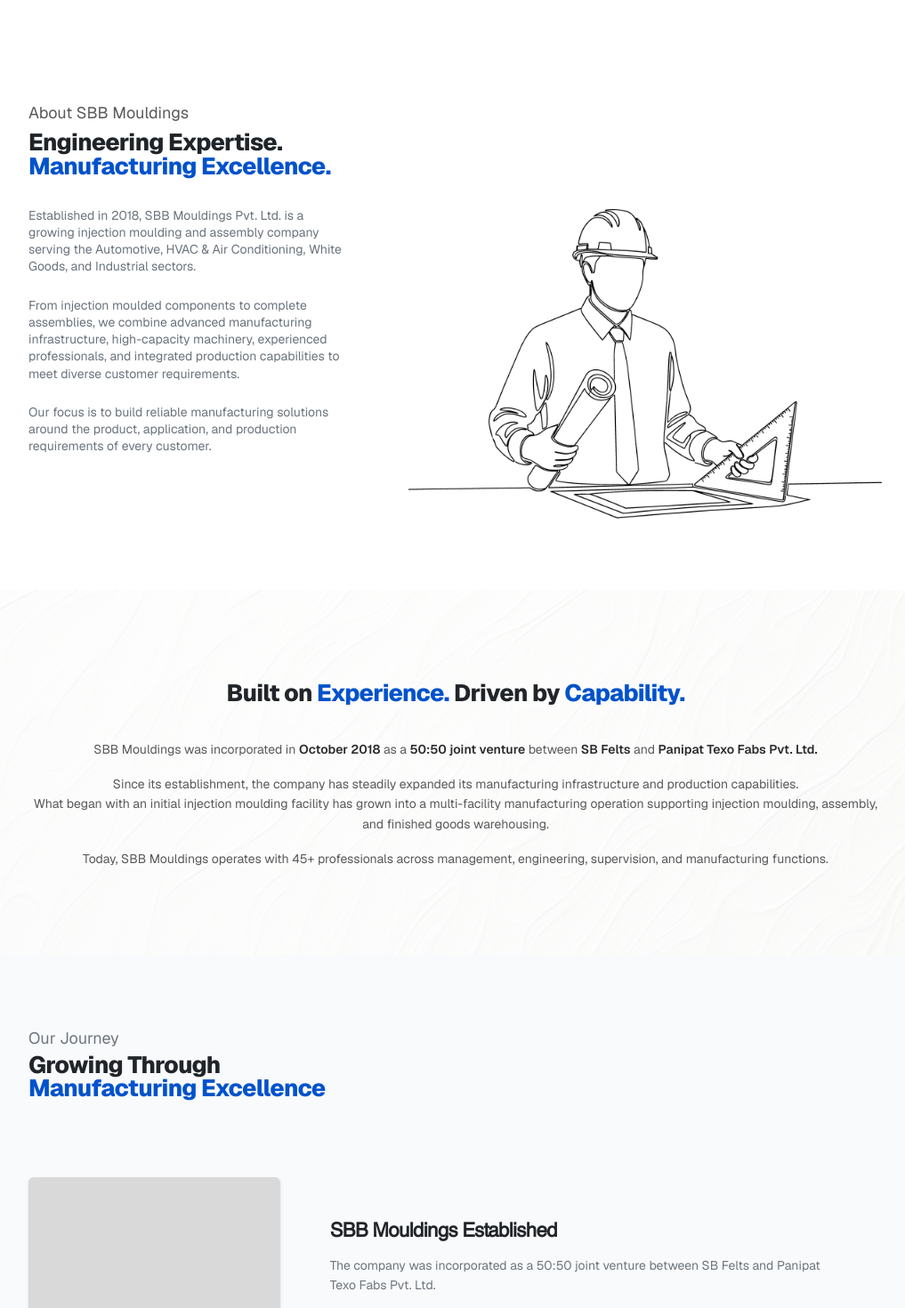
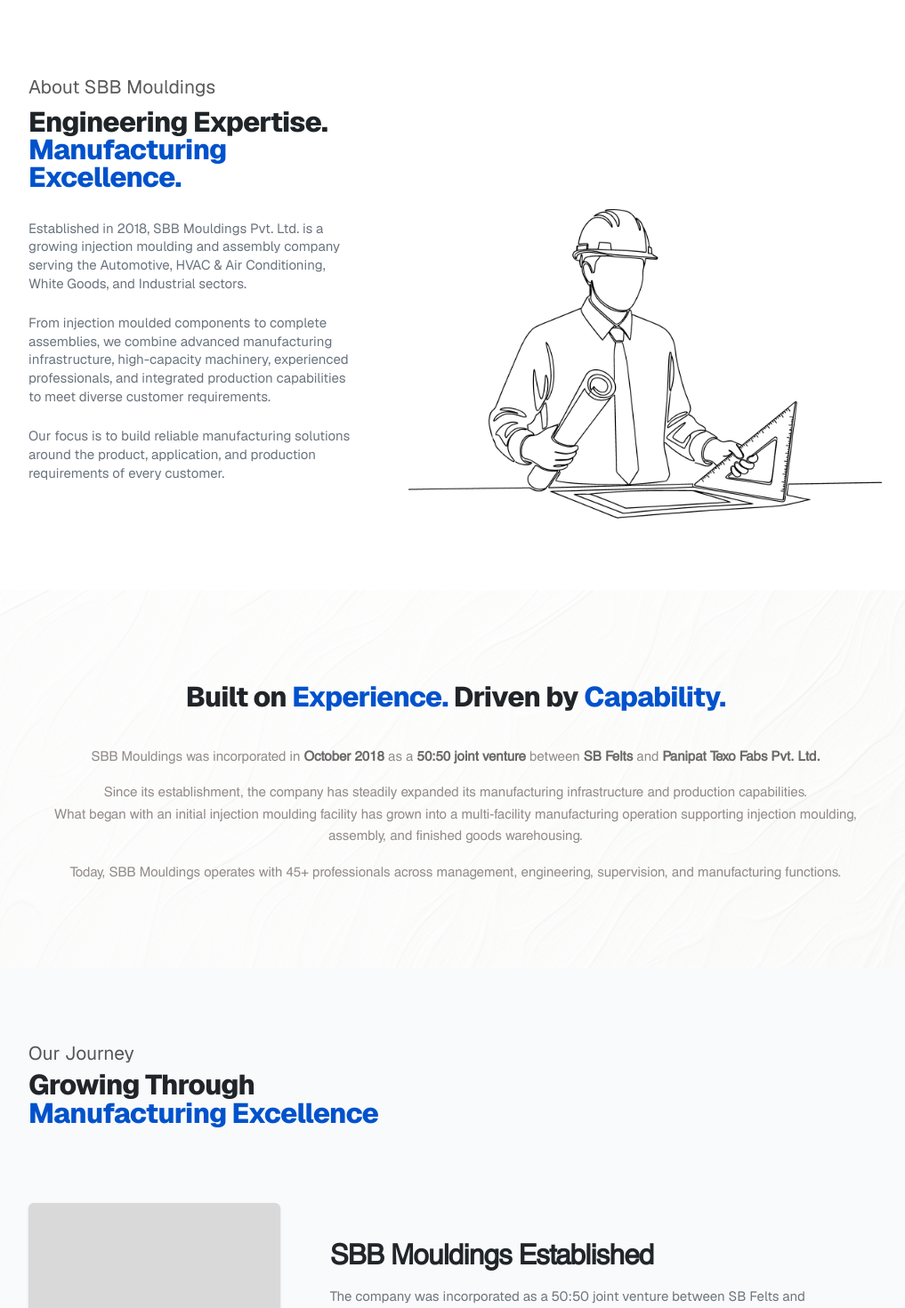
Before and after one commit to Chandail-Kajal/sbb-modulings, a Next.js app: page /about-us in a window 1280 px wide. Shown: the part 800-2270 px from the top of the page at 89% size, without its empty margins (128-1145 px from the left). Built offline with nearby package versions, Linux system fonts and the light colour scheme; a web font is replaced by a local one.

Commit message:
font change

```diff
--- a/src/components/about-us/builtOn-experience.tsx
+++ b/src/components/about-us/builtOn-experience.tsx
@@ -14,20 +14,20 @@
                 />
             </div>
             <div className="relative z-10 section-container text-center">
-                <h2 className="text-fluid-40 font-extrabold text-[#212529] tracking-tight">
+                <h2 className="text-fluid-47 font-extrabold text-[#212529] tracking-tight font-neue">
                     <span>Built on </span>
                     <span className="text-[#0052cc]">Experience. </span>
                     <span>Driven by </span>
                     <span className="text-[#0052cc]">Capability.</span>
                 </h2>
 
-                <div className="mt-6 sm:mt-8 space-y-4 text-fluid-16 leading-relaxed text-[#595959]">
+                <div className="mt-6 sm:mt-8 space-y-4 text-fluid-18 leading-relaxed text-[#928b8b] font-ce">
                     <p>
                         SBB Mouldings was incorporated in{" "}
-                        <strong className="font-semibold text-[#2b2b2b]">October 2018</strong> as a{" "}
-                        <strong className="font-semibold text-[#2b2b2b]">50:50 joint venture</strong> between{" "}
-                        <strong className="font-semibold text-[#2b2b2b]">SB Felts</strong> and{" "}
-                        <strong className="font-semibold text-[#2b2b2b]">Panipat Texo Fabs Pvt. Ltd.</strong>
+                        <strong className="font-semibold text-[#6b6868]">October 2018</strong> as a{" "}
+                        <strong className="font-semibold text-[#6b6868]">50:50 joint venture</strong> between{" "}
+                        <strong className="font-semibold text-[#6b6868]">SB Felts</strong> and{" "}
+                        <strong className="font-semibold text-[#6b6868]">Panipat Texo Fabs Pvt. Ltd.</strong>
                     </p>
 
                     <p>
--- a/src/components/about-us/engineering-expertise.tsx
+++ b/src/components/about-us/engineering-expertise.tsx
@@ -8,17 +8,17 @@
         <div className="grid grid-cols-1 lg:grid-cols-12 gap-16 items-center">
 
           <div className="lg:col-span-6 xl:col-span-5 flex flex-col z-10">
-            <div className="flex flex-col font-sans">
-              <p className="text-fluid-24 font-normal text-[#595959] leading-snug mb-2">
+            <div className="flex flex-col font-neue font-semibold">
+              <p className="text-fluid-29 font-normal text-[#595959] leading-snug mb-2">
                 About SBB Mouldings
               </p>
-              <h2 className="text-fluid-40 font-extrabold tracking-tight leading-none">
+              <h2 className="text-fluid-47 font-extrabold tracking-tight leading-none">
                 <span className="text-[#1f2428] block">Engineering Expertise.</span>
                 <span className="text-[#0052cc] block">Manufacturing Excellence.</span>
               </h2>
             </div>
 
-            <div className="mt-8 flex flex-col gap-6 text-fluid-16 leading-snug text-[#6a737d]">
+            <div className="mt-8 flex flex-col gap-6 text-fluid-18 leading-snug text-[#6a737d]">
               <p>
                 Established in 2018, SBB Mouldings Pvt. Ltd. is a growing injection moulding and assembly company serving the Automotive, HVAC &amp; Air Conditioning, White Goods, and Industrial sectors.
               </p>
--- a/src/components/about-us/ourjourney.tsx
+++ b/src/components/about-us/ourjourney.tsx
@@ -73,10 +73,10 @@
     <Section className="w-full bg-gray-50">
       <div className="section-container flex flex-col">
         <div className="flex flex-col mb-14 lg:mb-16 font-neue">
-          <p className="text-fluid-24 font-normal text-[#6c757d] mb-1">
+          <p className="text-fluid-29 font-normal text-[#555557] mb-1">
             Our Journey
           </p>
-          <h2 className="text-fluid-40 font-extrabold leading-none tracking-tight ">
+          <h2 className="text-fluid-47 font-extrabold leading-none tracking-tight ">
             <span className="text-[#212529] block">Growing Through</span>
             <span className="text-[#0052cc] block">
               Manufacturing Excellence
@@ -98,10 +98,10 @@
           </div>
 
           <div className="md:col-span-8 flex flex-col justify-center max-w-xl">
-            <h3 className="text-fluid-32 font-bold text-[#212529] tracking-tight font-ce">
+            <h3 className="text-fluid-47 font-bold text-[#212529] tracking-tight font-ce">
               {activeItem.title}
             </h3>
-            <p className="mt-3 text-fluid-16 leading-relaxed text-[#6c757d]">
+            <p className="mt-3 text-fluid-18 leading-relaxed text-[#6c757d]">
               {activeItem.description}
             </p>
           </div>
```
